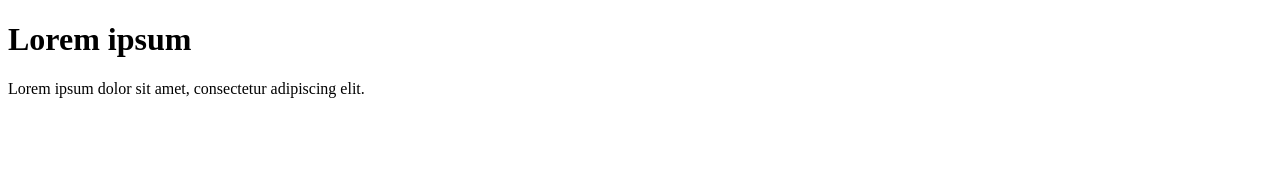
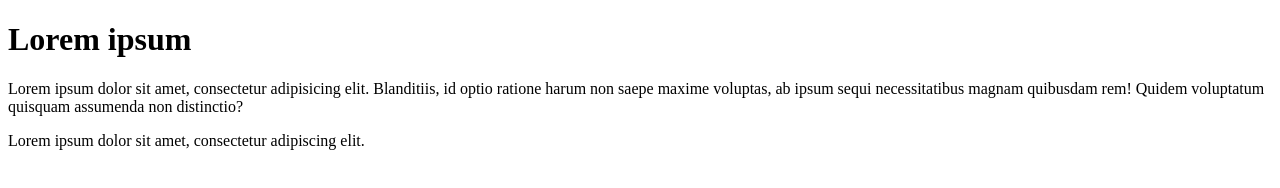
Before and after one commit to mcervantes2/mcervantes2.github.io, a plain HTML site: page Activity1.01.html in a window 1280 px wide. Drawn offline with Linux system fonts and the light colour scheme.

Commit message:
Update Activity1.01.html

```diff
--- a/Activity1.01.html
+++ b/Activity1.01.html
@@ -5,6 +5,7 @@
 </head>
 <body>
     <h1> Lorem ipsum </h1>
+    <p>Lorem ipsum dolor sit amet, consectetur adipisicing elit. Blanditiis, id optio ratione harum non saepe maxime voluptas, ab ipsum sequi necessitatibus magnam quibusdam rem! Quidem voluptatum quisquam assumenda non distinctio?</p>
     <p> Lorem ipsum dolor sit amet, consectetur adipiscing elit. </p>
 </body>
 </html>
```
